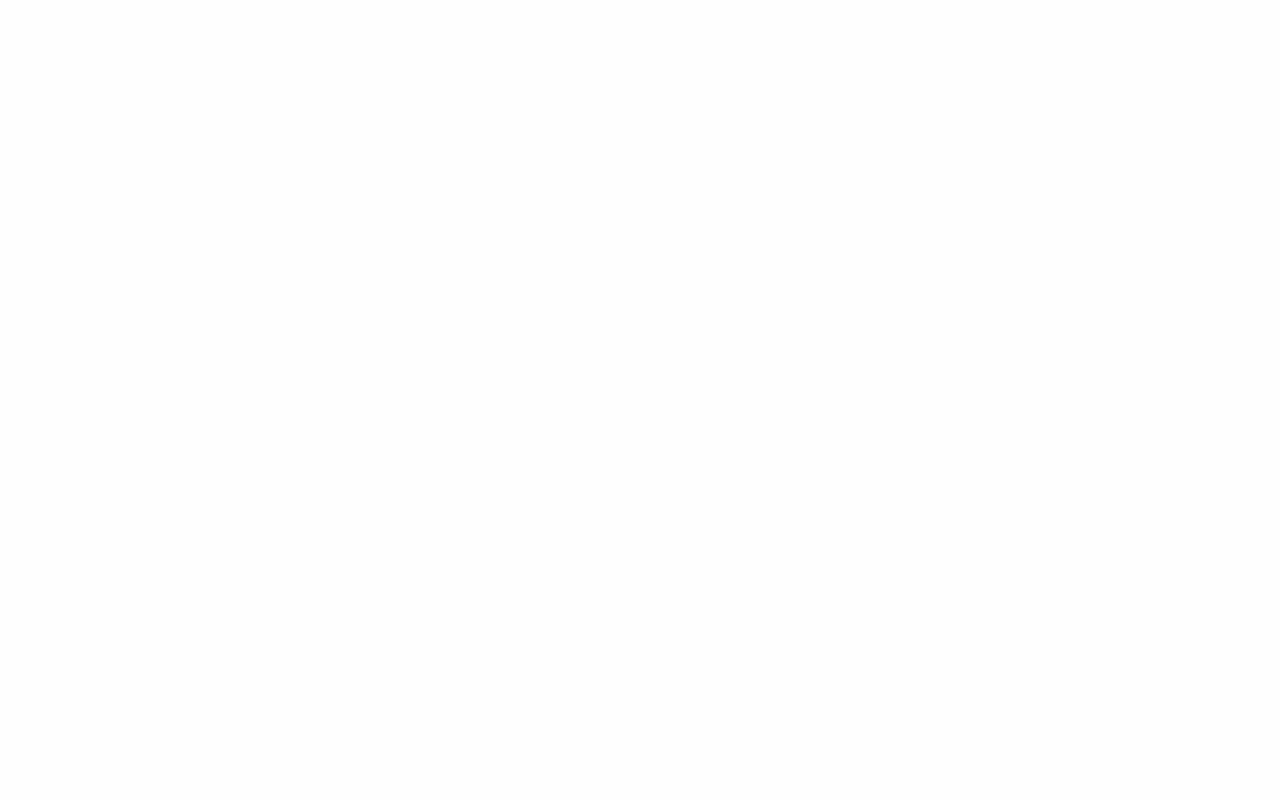
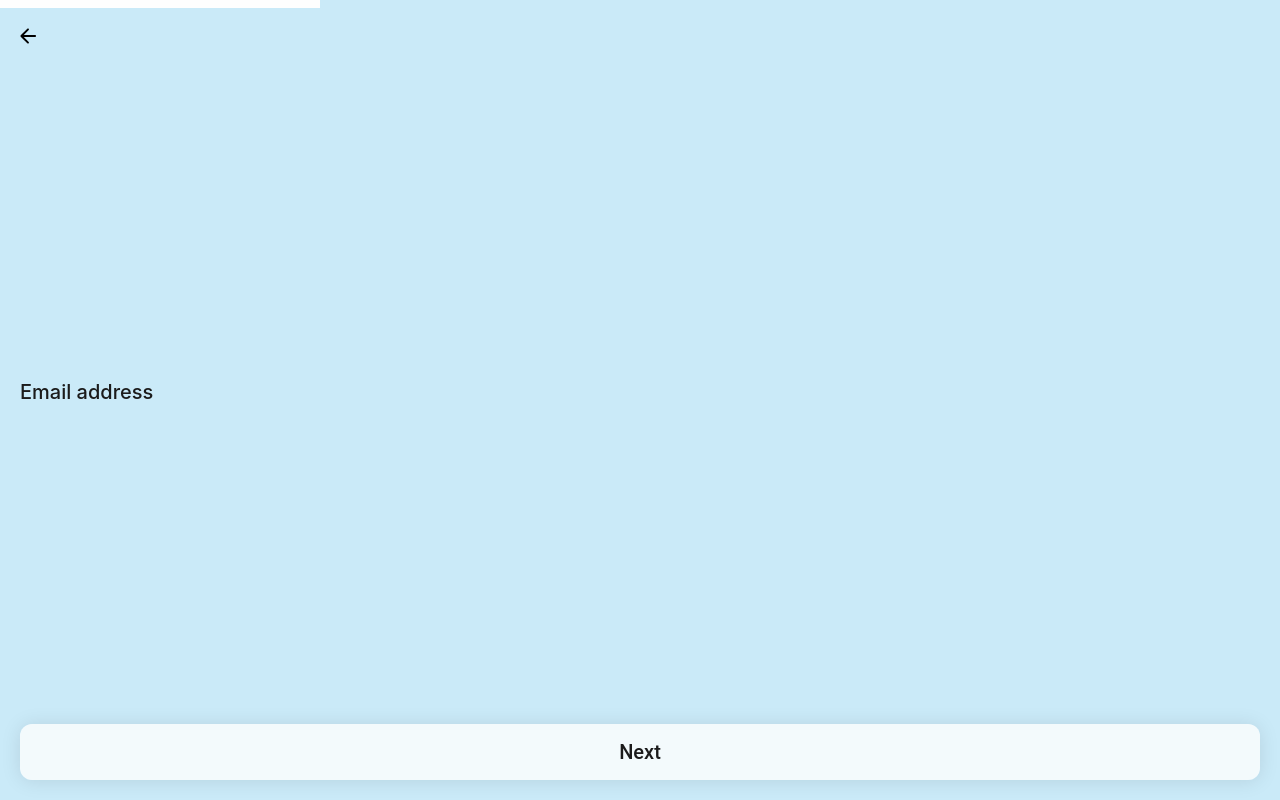
Before and after one commit to feelingapp/feeling-website, a Gatsby site: page / in a window 1280 px wide. Built offline with nearby package versions, Linux system fonts and the light colour scheme; Gatsby itself is replaced by a stand-in of ours.

Commit message:
Add standard form

```diff
--- a/src/components/layout.js
+++ b/src/components/layout.js
@@ -14,6 +14,12 @@
     font-size: 62.5%;
     background: #fefefe;
   }
+
+  *:not(input) {
+    user-select: none;
+    -moz-user-select: none;
+    -webkit-user-select: none;
+  }
 `
 
 const Layout = ({ children }) => (
--- a/src/pages/index.js
+++ b/src/pages/index.js
@@ -1,12 +1,181 @@
-import React from "react"
+import React, { useEffect, useRef, useState } from "react"
+import styled, { css } from "styled-components"
 
 import Layout from "../components/layout"
 import SEO from "../components/seo"
+import backIcon from "../images/back-icon.svg"
 
-const IndexPage = () => (
-  <Layout>
-    <SEO title="Sign In" />
-  </Layout>
-)
+const Main = styled.main`
+  min-height: 100vh;
+  display: flex;
+  flex-direction: column;
+  justify-content: center;
+  align-items: center;
+  transition: background-color 100ms;
+
+  ${({ input }) => {
+    if (input === 0)
+      return css`
+        background-color: #caeaf8;
+      `
+
+    if (input === 1)
+      return css`
+        background-color: #e4d0f2;
+      `
+
+    if (input === 2)
+      return css`
+        background-color: #f8edca;
+      `
+
+    if (input === 3)
+      return css`
+        background-color: #cef8ca;
+      `
+  }};
+`
+
+const ProgressBar = styled.div`
+  align-self: flex-start;
+  background-color: #fefefe;
+  transition: width 100ms ease-out;
+  height: 8px;
+  width: ${({ progress }) => progress};
+`
+
+const Nav = styled.nav`
+  height: 56px;
+  width: 100%;
+  display: flex;
+  align-items: center;
+  padding: 4px;
+`
+
+const NavIcon = styled.img`
+  height: 48px;
+  width: 48px;
+  padding: 12px;
+`
+
+const Form = styled.form`
+  display: flex;
+  flex-direction: column;
+  font-size: 2rem;
+  font-family: "Roboto";
+  font-weight: 500;
+  color: #1b1b1b;
+  width: 100%;
+  flex: 1;
+  padding: 20px;
+`
+
+const InputContainer = styled.div`
+  flex: 1;
+  display: flex;
+  flex-direction: column;
+  justify-content: center;
+`
+
+const Input = styled.input`
+  border: none;
+  background-color: inherit;
+  font-family: inherit;
+  font-size: inherit;
+  color: inherit;
+  font-weight: inherit;
+  margin-bottom: 24px;
+  flex: 1;
+  outline: none;
+
+  ::placeholder {
+    color: inherit;
+  }
+`
+
+const Button = styled.div`
+  font-family: inherit;
+  font-size: inherit;
+  font-weight: inherit;
+  text-align: center;
+  color: inherit;
+  padding: 16px;
+  border-radius: 12px;
+  background-color: rgba(254, 254, 254, 0.8);
+  box-shadow: 0 1px 20px rgba(0, 0, 0, 0.1);
+  transition: transform 100ms ease-out;
+
+  &:active {
+    transform: scale(0.95);
+  }
+`
+
+function IndexPage() {
+  const emailRef = useRef()
+  const passwordRef = useRef()
+  const firstNameRef = useRef()
+  const lastNameRef = useRef()
+
+  const [input, setInput] = useState(0)
+
+  useEffect(() => {
+    switch (input) {
+      case 0:
+        if (emailRef.current) emailRef.current.focus()
+      case 1:
+        if (passwordRef.current) passwordRef.current.focus()
+      case 2:
+        if (firstNameRef.current) firstNameRef.current.focus()
+      default:
+        break
+    }
+  })
+
+  return (
+    <Layout>
+      <SEO title="Sign In" />
+
+      <Main input={input}>
+        <ProgressBar progress={`${(input + 1) * 25}%`} />
+
+        <Nav>
+          <NavIcon
+            src={backIcon}
+            alt="Back"
+            onClick={() => {
+              if (input === 0) return
+              setInput(input - 1)
+            }}
+          />
+        </Nav>
+
+        <Form>
+          <InputContainer>
+            {input === 0 && (
+              <Input ref={emailRef} type="email" placeholder="Email address" />
+            )}
+            {input === 1 && (
+              <Input ref={passwordRef} type="password" placeholder="Password" />
+            )}
+            {input === 2 && (
+              <Input ref={firstNameRef} type="text" placeholder="First Name" />
+            )}
+            {input === 3 && (
+              <Input ref={lastNameRef} type="text" placeholder="Last Name" />
+            )}
+          </InputContainer>
+          <Button
+            onClick={() => {
+              if (input === 3) return
+              else setInput(input + 1)
+            }}
+          >
+            {input === 3 ? "Finish" : "Next"}
+          </Button>
+        </Form>
+      </Main>
+    </Layout>
+  )
+}
 
 export default IndexPage
```
Also changed, not shown: src/images/back-icon.svg (added).
